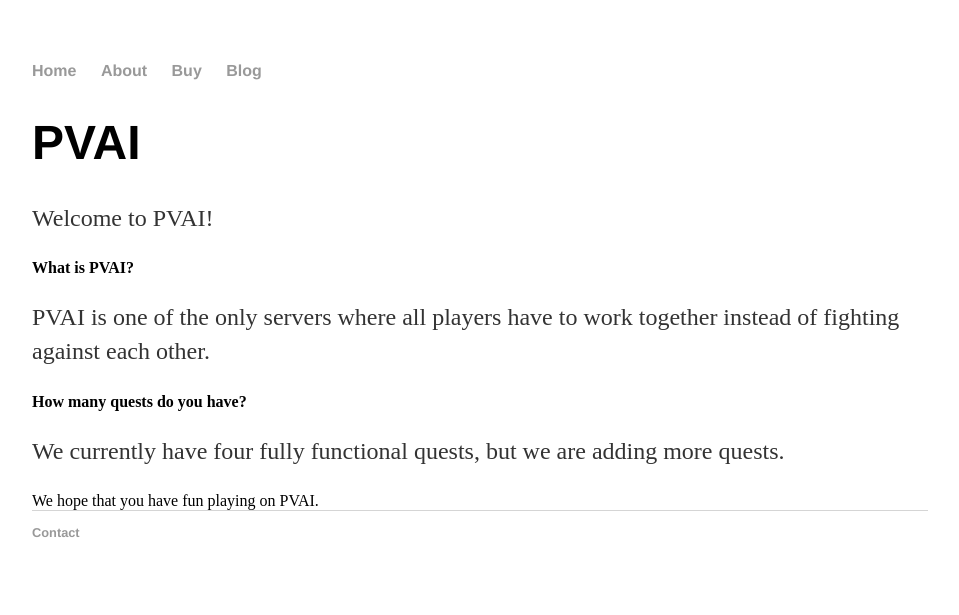
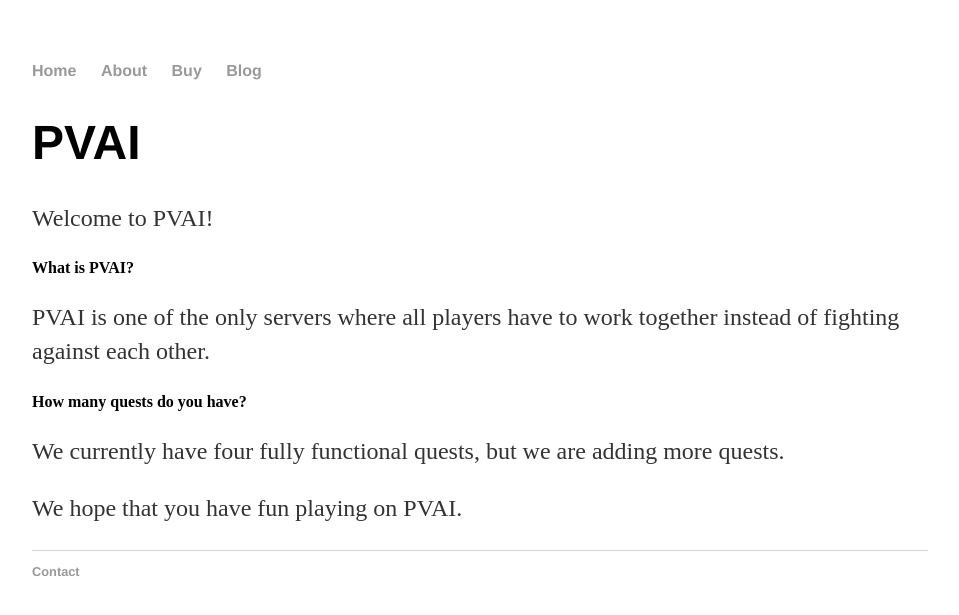
Before and after one commit to JustGamingLTD/justgamingltd.github.io2, a Jekyll site: the page built from index.html, in a window 1280 px wide. Shown: the top 615 px of the page, without its empty margins (160-1119 px from the left). Built offline with Jekyll 4.4.1, drawn with Linux system fonts in a browser that asks for light colours.

```diff
--- a/index.html
+++ b/index.html
@@ -15,5 +15,5 @@ title: PVAI
 
 			<p>We currently have four fully functional quests, but we are adding more quests.</p>
 
-			We hope that you have fun playing on PVAI.
+			<p>We hope that you have fun playing on PVAI.</p>
 		</div>
```
